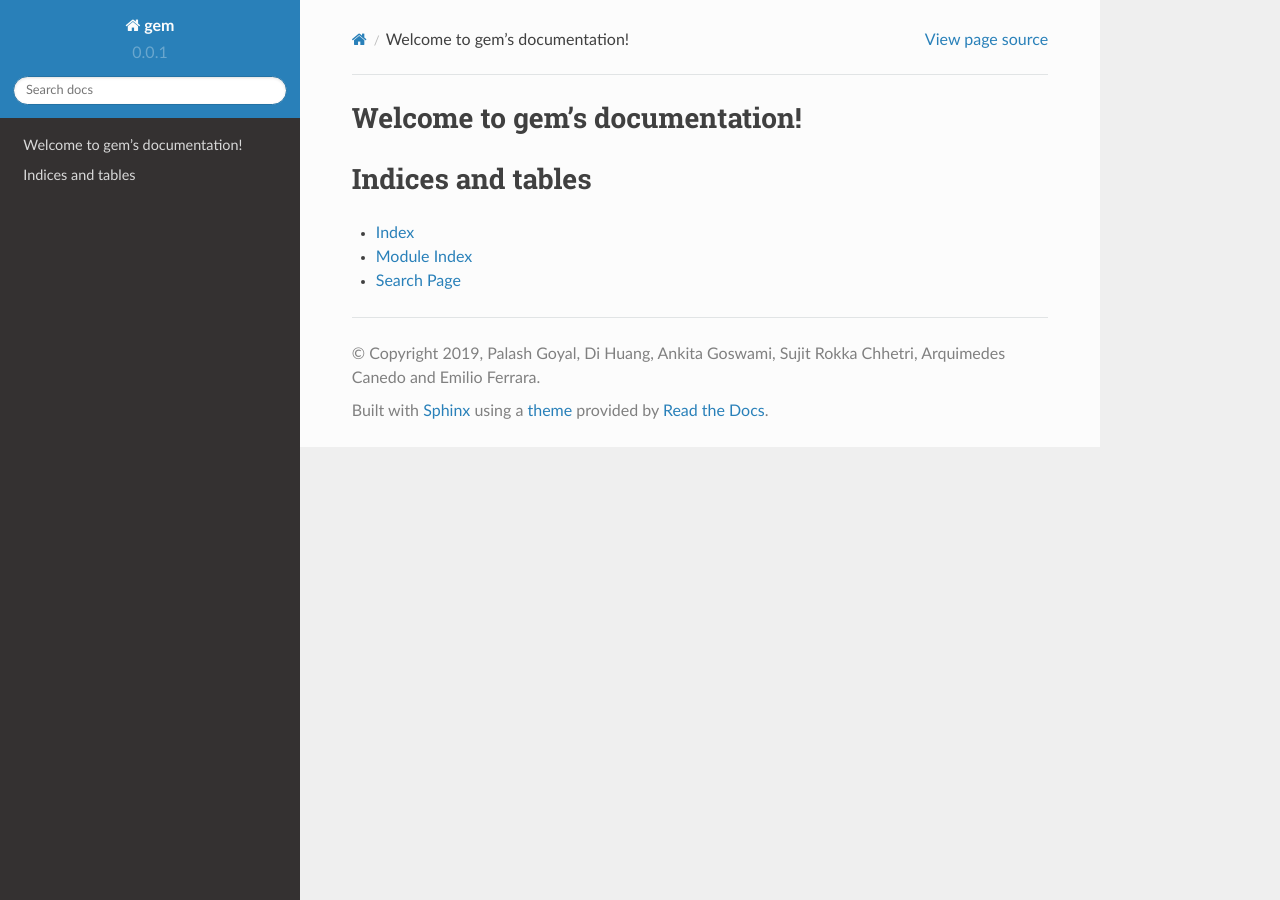
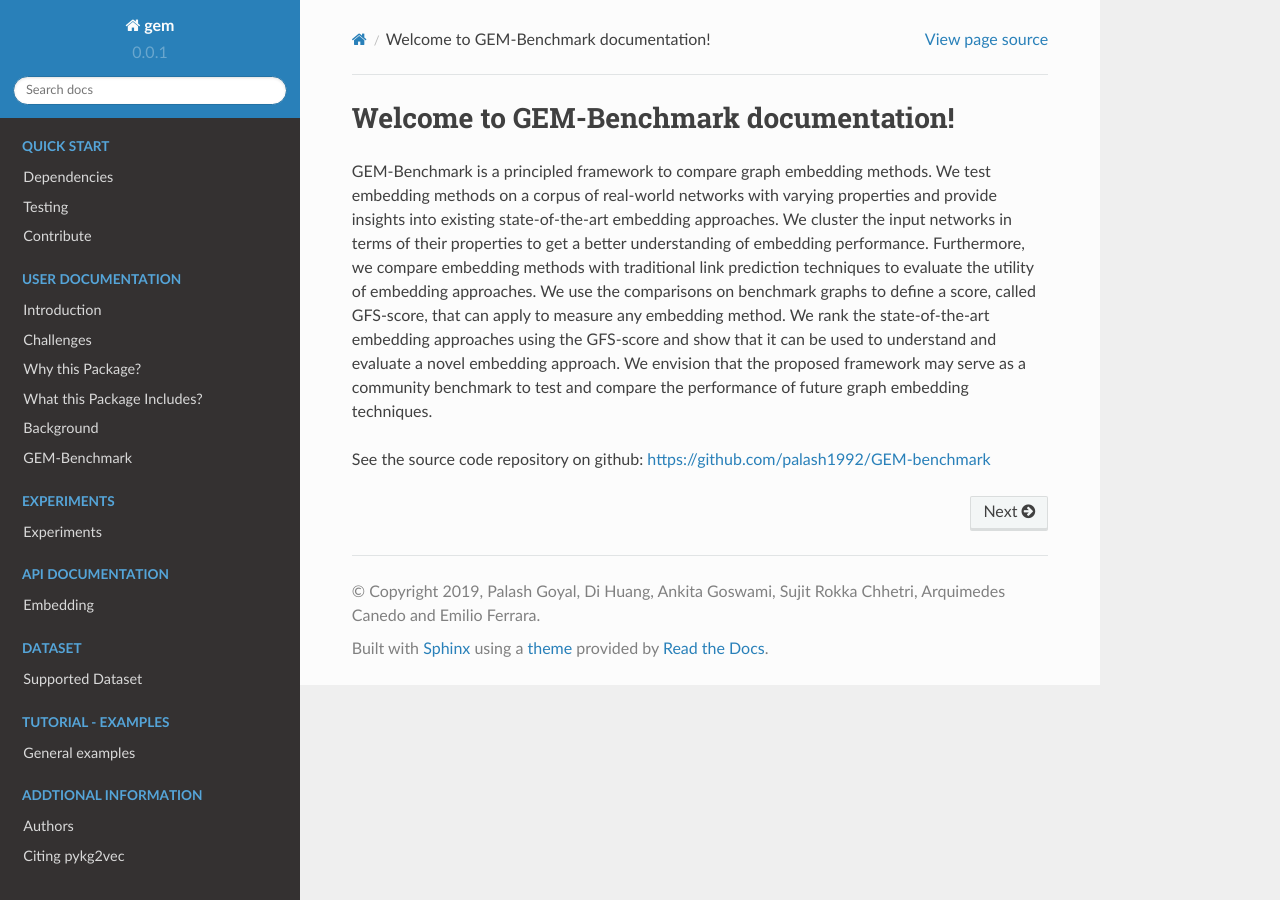
Before and after one commit to Sujit-O/gemben, a Sphinx documentation site: the page built from docs/source/index.rst, in a window 1280 px wide. Built offline with Sphinx 7.4.7 and the Read the Docs theme 2.0.0, drawn with Linux system fonts in a browser that asks for light colours; formulas are drawn with MathJax 3.

Commit message:
added source files for documentation

```diff
--- /dev/null
+++ b/docs/source/api.rst
@@ -0,0 +1,5 @@
+Embedding
+======================
+
+.. automodule:: gem.embedding.aa
+   :members:
--- /dev/null
+++ b/docs/source/background.rst
@@ -0,0 +1,2 @@
+Background
+===============
--- /dev/null
+++ b/docs/source/challenge.rst
@@ -0,0 +1,2 @@
+Challenges
+-------------------
--- /dev/null
+++ b/docs/source/contibution.rst
@@ -0,0 +1,2 @@
+Why this Package?
+-------------------
--- /dev/null
+++ b/docs/source/contribute.rst
@@ -0,0 +1,5 @@
+########################
+Contribute
+########################
+
+**Contributing to gem-benchmark**
--- /dev/null
+++ b/docs/source/dataset.rst
@@ -0,0 +1,2 @@
+Supported Dataset
+==================
--- /dev/null
+++ b/docs/source/dependency.rst
@@ -0,0 +1,3 @@
+########################
+Dependencies
+########################
--- /dev/null
+++ b/docs/source/exp.rst
@@ -0,0 +1,2 @@
+Experiments
+===============
--- /dev/null
+++ b/docs/source/gem_ben.rst
@@ -0,0 +1,2 @@
+GEM-Benchmark
+===============
--- a/docs/source/index.rst
+++ b/docs/source/index.rst
@@ -1,20 +1,71 @@
-.. GEM-Benchmark documentation master file, created by
-   sphinx-quickstart on Fri Jun 14 15:28:29 2019.
+.. pykg2vec documentation master file, created by
+   sphinx-quickstart on Sun Jun  9 22:12:46 2019.
    You can adapt this file completely to your liking, but it should at least
    contain the root `toctree` directive.
 
-Welcome to gem's documentation!
-=========================================
+####################################
+Welcome to GEM-Benchmark documentation!
+####################################
+
+GEM-Benchmark is a principled framework to compare graph embedding methods. We test embedding methods on a corpus of real-world networks with varying properties and provide insights into existing state-of-the-art embedding approaches. We cluster the input networks in terms of their properties to get a better understanding of embedding performance. Furthermore, we compare embedding methods with traditional link prediction techniques to evaluate the utility of embedding approaches. We use the comparisons on benchmark graphs to define a score, called GFS-score, that can apply to measure any embedding method. We rank the state-of-the-art embedding approaches using the GFS-score and show that it can be used to understand and evaluate a novel embedding approach. We envision that the proposed framework may serve as a community benchmark to test and compare the performance of future graph embedding techniques.
+
+See the source code repository on github: https://github.com/palash1992/GEM-benchmark
 
 .. toctree::
    :maxdepth: 2
-   :caption: Contents:
+   :hidden:
+   :caption: Quick Start
 
+   dependency
+   install
+   testing
+   contribute
 
+.. toctree::
+   :maxdepth: 2
+   :hidden:
+   :caption: User Documentation
 
-Indices and tables
-==================
+   intro
+   challenge
+   contibution
+   organization
+   background
+   gem_ben
 
-* :ref:`genindex`
-* :ref:`modindex`
-* :ref:`search`
+.. toctree::
+   :maxdepth: 2
+   :hidden:
+   :caption: Experiments
+
+   exp
+
+.. toctree::
+   :maxdepth: 2
+   :hidden:
+   :caption: API Documentation
+
+   api
+
+.. toctree::
+   :maxdepth: 2
+   :hidden:
+   :caption: Dataset
+
+   dataset
+
+.. toctree::
+   :maxdepth: 2
+   :hidden:
+   :caption: Tutorial - Examples
+
+   auto_examples/index
+
+.. toctree::
+   :maxdepth: 1
+   :hidden:
+   :caption: Addtional Information
+
+   authors
+   citations
+   license
--- /dev/null
+++ b/docs/source/intro.rst
@@ -0,0 +1,2 @@
+Introduction
+===============
--- /dev/null
+++ b/docs/source/organization.rst
@@ -0,0 +1,2 @@
+What this Package Includes?
+----------------------------
```
Also changed, not shown: docs/source/authors.rst (added, +20 -0 lines), docs/source/auto_examples/index.rst (added, +41 -0 lines), docs/source/citations.rst (added, +11 -0 lines), docs/source/license.rst (added, +23 -0 lines), docs/source/testing.rst (added, +7 -0 lines), docs/source/install.rst (added), 2 other files.
